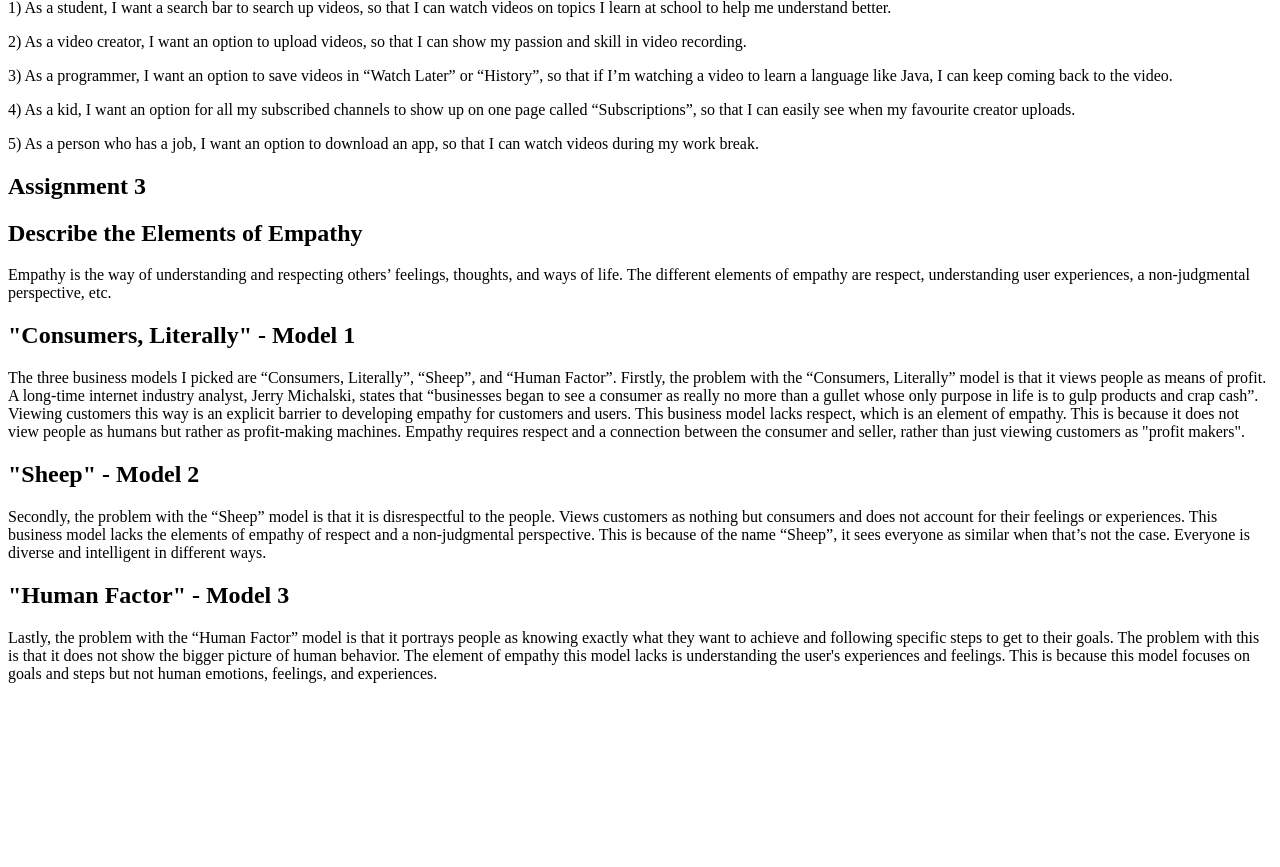
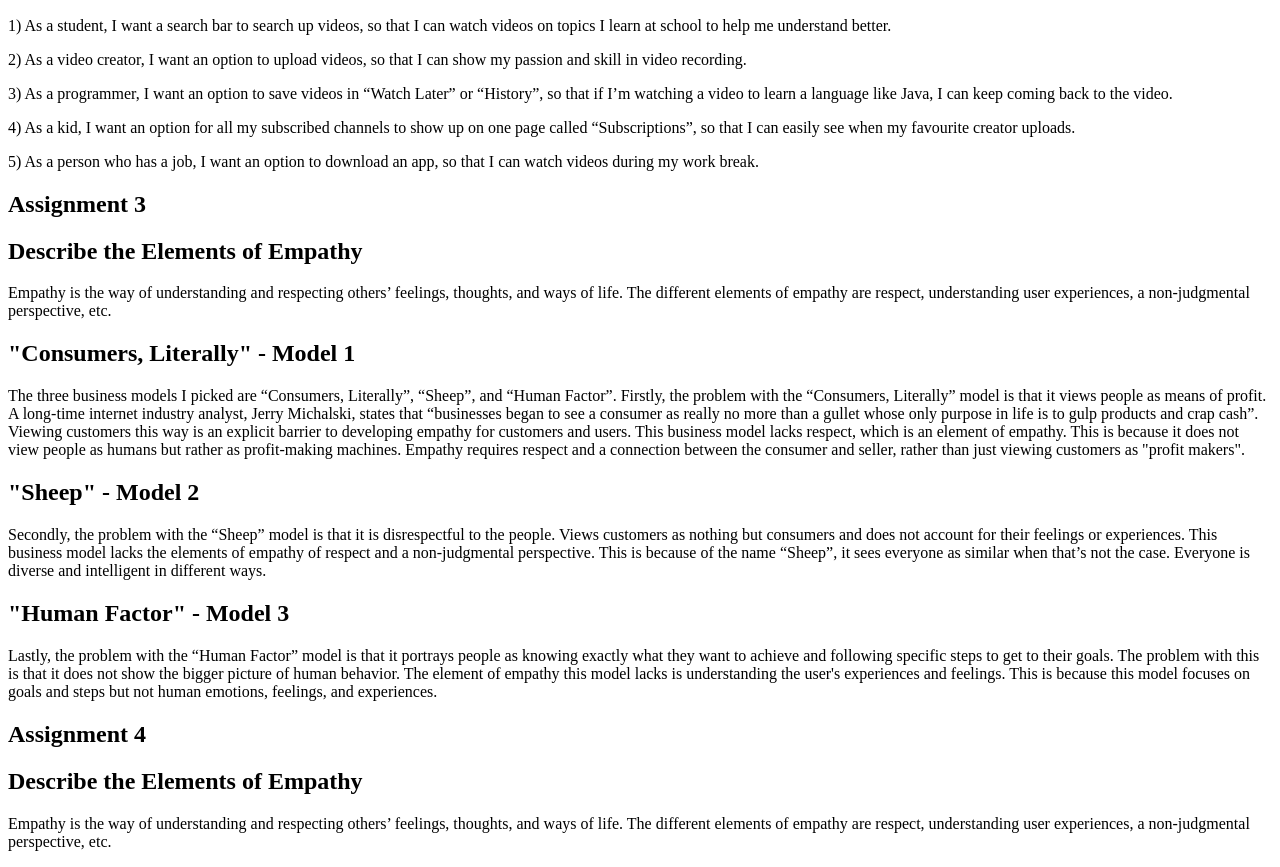
Before and after one commit to HariT10/Software-Design-1, a plain HTML site: page index.html in a window 1280 px wide. Shown: the part 975-1842 px from the top of the page. Before the commit the page ends 1674 px from the top, so only its background shows below. Drawn offline with Linux system fonts and the light colour scheme.

Commit message:
Update index.html

```diff
--- a/index.html
+++ b/index.html
@@ -18,6 +18,7 @@
                 <li><a href="#section1">Assignment 1</a></li>
                 <li><a href="#section2">Assignement 2</a></li>
                 <li><a href="#section3">Assignment 3</a></li>
+                <li><a href="#section4">Assignment 4</a></li>
             </ul>
         </nav>
     </div>
@@ -168,4 +169,31 @@
   </section>
 
 
+
+
+
+
+
+    <section id="section4">
+    <h1>Assignment 4 </h1>
+    <p> <body>
+
+  <h1> Describe the Elements of Empathy </h1>
+
+  <p> Empathy is the way of understanding and respecting others’ feelings, thoughts, and ways of life. The different
+    elements of empathy are respect, understanding user experiences, a non-judgmental perspective, etc. </p>
+
+
+
+
+</body>
+    </p>
+
+  </section>
+
+
+
+
+
+
 </html>
```
